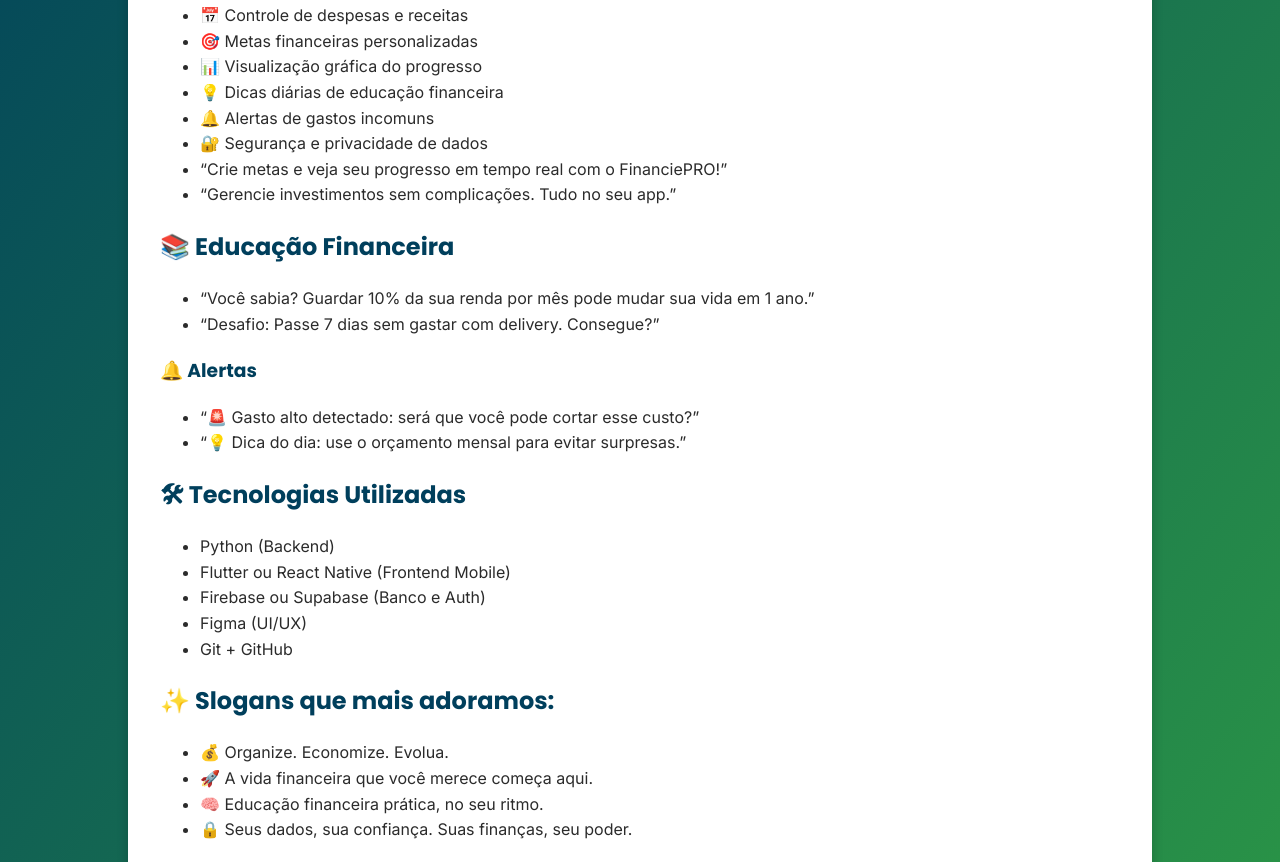
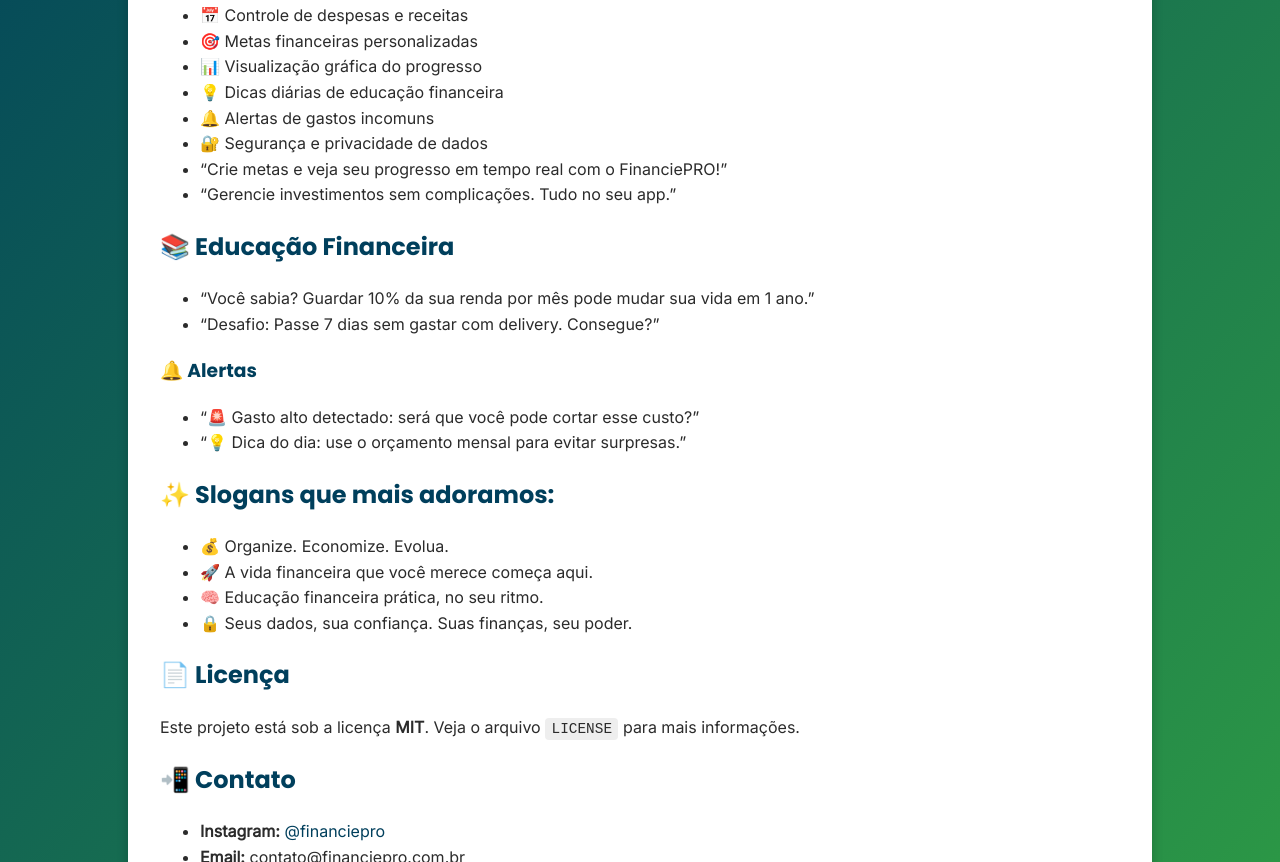
Before and after one commit to caiopolak/FinanciePRO, a plain HTML site: page indice.html in a window 1280 px wide. Shown: the part 423-1285 px from the top of the page. Drawn offline with Linux system fonts and the light colour scheme.

Commit message:
Update indice.html

```diff
--- a/indice.html
+++ b/indice.html
@@ -125,15 +125,6 @@
       <li>“💡 Dica do dia: use o orçamento mensal para evitar surpresas.”</li>
     </ul>
 
-    <h2>🛠 Tecnologias Utilizadas</h2>
-    <ul>
-      <li>Python (Backend)</li>
-      <li>Flutter ou React Native (Frontend Mobile)</li>
-      <li>Firebase ou Supabase (Banco e Auth)</li>
-      <li>Figma (UI/UX)</li>
-      <li>Git + GitHub</li>
-    </ul>
-
     <h2>✨ Slogans que mais adoramos:</h2>
     <ul>
       <li>💰 Organize. Economize. Evolua.</li>
```
